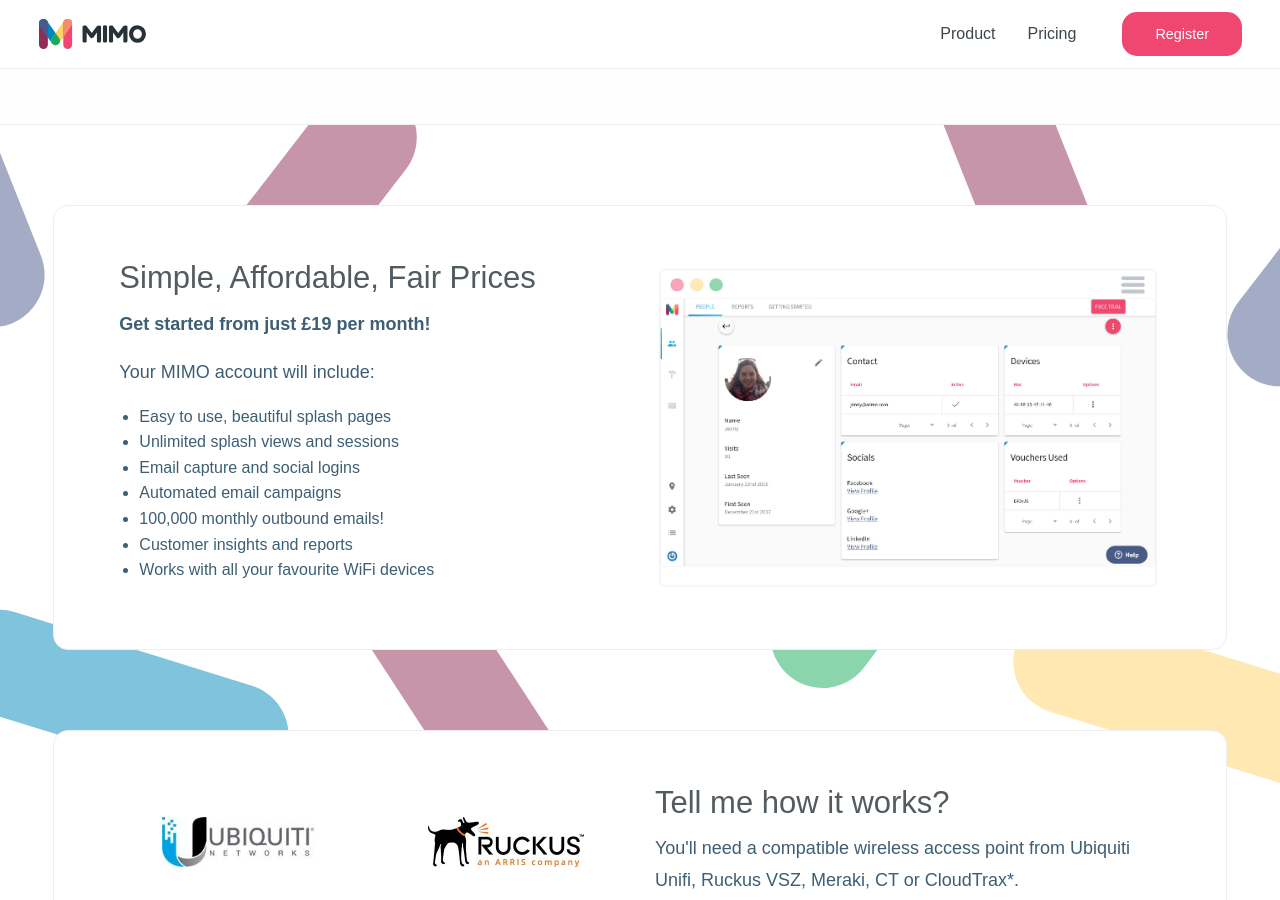
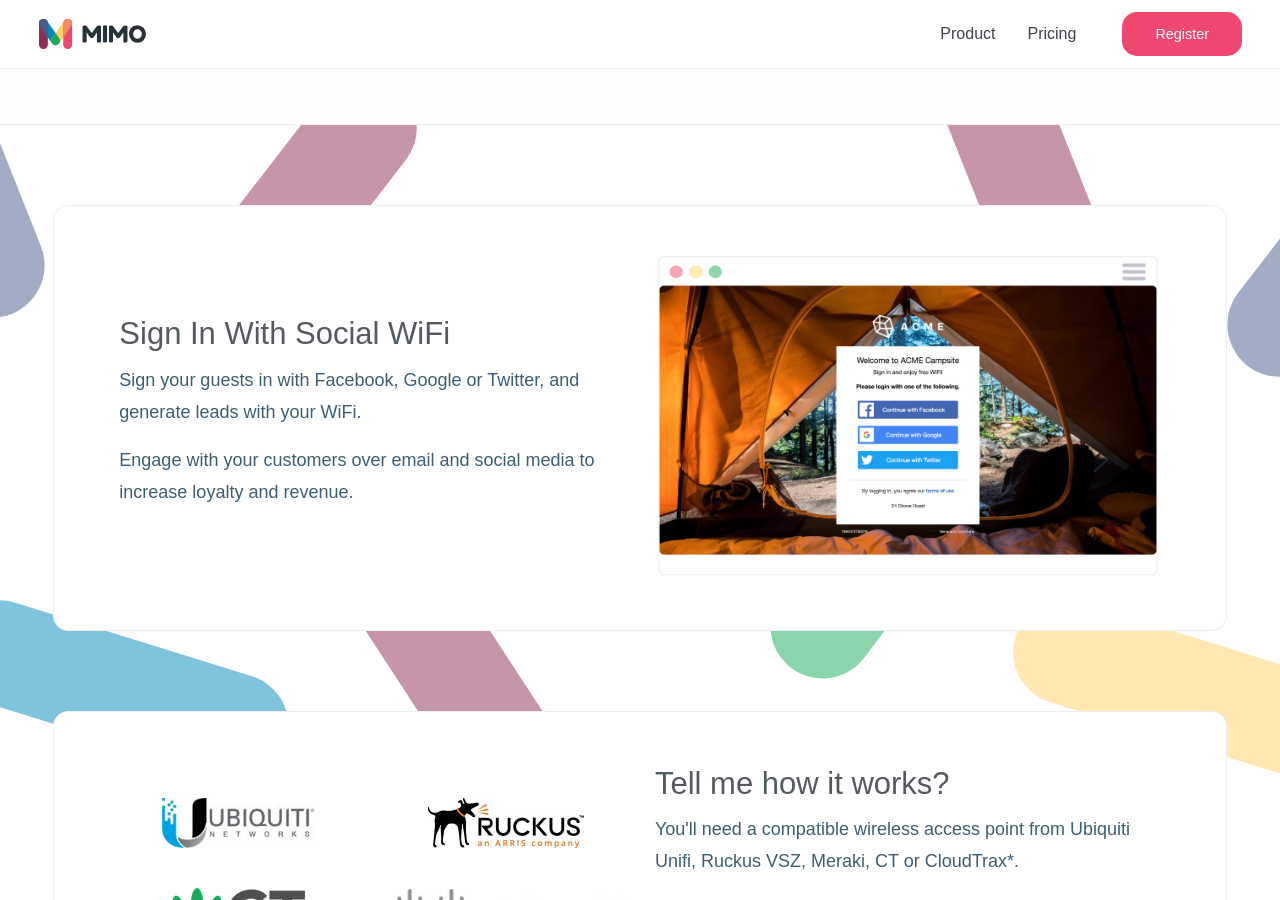
Before and after one commit to mimolabs/mimolabs.github.io, a Jekyll site: the page built from index.html, in a window 1280 px wide and 900 px high, scrolled down 1126 px. Built offline with Jekyll 4.4.1, drawn with Linux system fonts in a browser that asks for light colours.

Commit message:
social wifis twitter

```diff
--- a/index.html
+++ b/index.html
@@ -18,7 +18,7 @@
             <p class="hide-for-small-only"><small style="color: rgb(41, 72, 92);">14 day free trial. Works with all your favourite WiFi devices.</small></p>
           </div>
           <div class="large-7 show-for-large columns text-center">
-            <img src="/images/pages/showcase.svg" alt="WiFi management dashboard"></img>
+            <img src="/images/pages/mimo-showcase.png" alt="Beautiful Splash Pages"></img>
           </div>
         </div>
       </div>
@@ -60,7 +60,7 @@
   <div class="bg-container">
     <div class="row banner align-center">
 
-      <div class="large-11 medium-11 small-11 columns">
+      <!-- <div class="large-11 medium-11 small-11 columns">
         <div class="row align-middle flat-card">
           <div class="large-6 medium-6 small-12 columns">
             <h3>Simple, Affordable, Fair Prices</h3>
@@ -79,7 +79,20 @@
           <div class="large-6 medium-6 small-12 columns hide-for-small-only">
             <img src="/images/pages/person.jpg" alt="capture valuable information about your guests"></img>
           </div>
-        </div>
+        </div> -->
+
+        <div class="large-11 medium-11 small-11 columns">
+          <div class="row align-middle flat-card">
+            <div class="large-6 medium-6 small-12 columns">
+              <h3>Sign In With Social WiFi</h3>
+              <p>Sign your guests in with Facebook, Google or Twitter, and generate leads with your WiFi.</p>
+              <p>Engage with your customers over email and social media to increase loyalty and revenue.</p>
+            </div>
+            <div class="large-6 medium-6 small-12 columns hide-for-small-only">
+              <img src="/images/pages/splash.jpg" alt="Beautiful splash pages with social login"></img>
+            </div>
+          </div>
+
 
         <div class="row align-middle flat-card hide-for-small-only">
           <div class="large-6 medium-6 small-12 columns hide-for-small-only">
```
Also changed, not shown: images/pages/splash.jpg (added), 1 other file.
